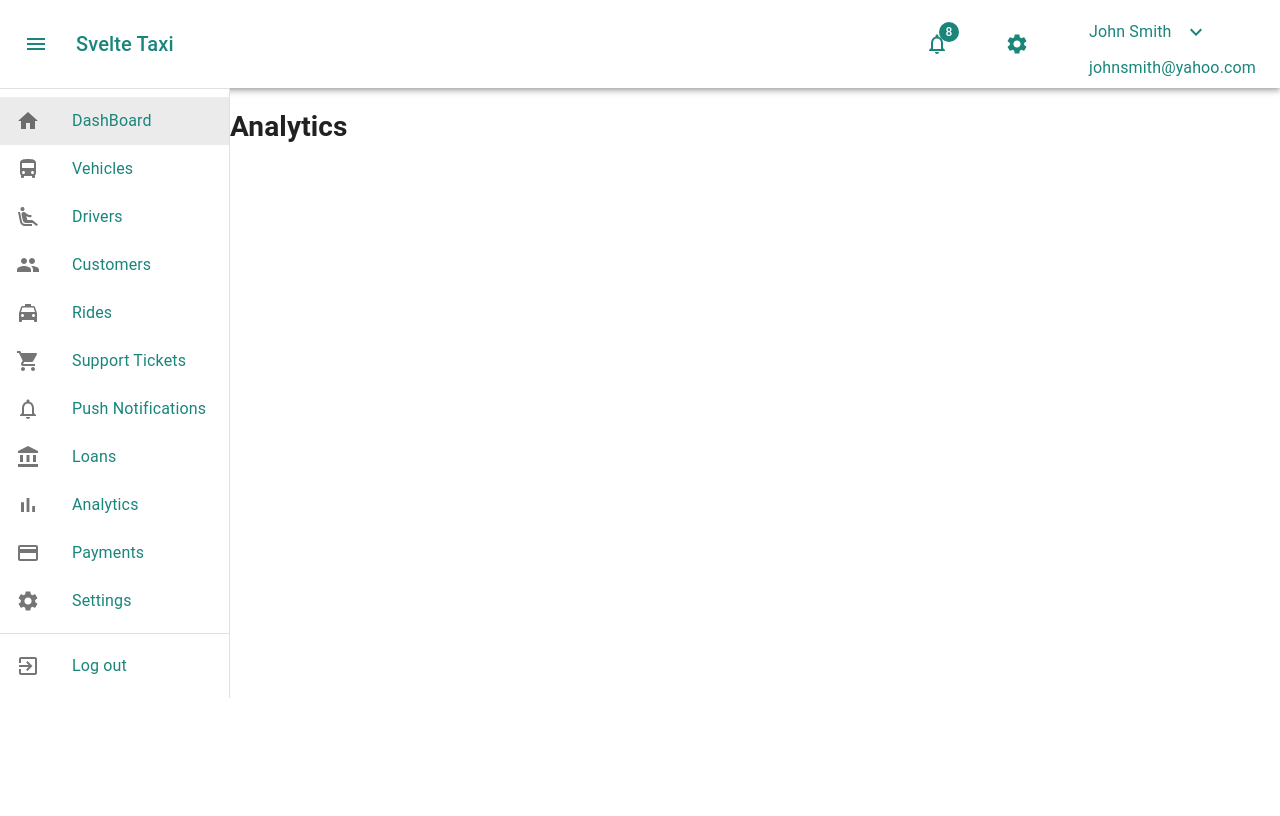
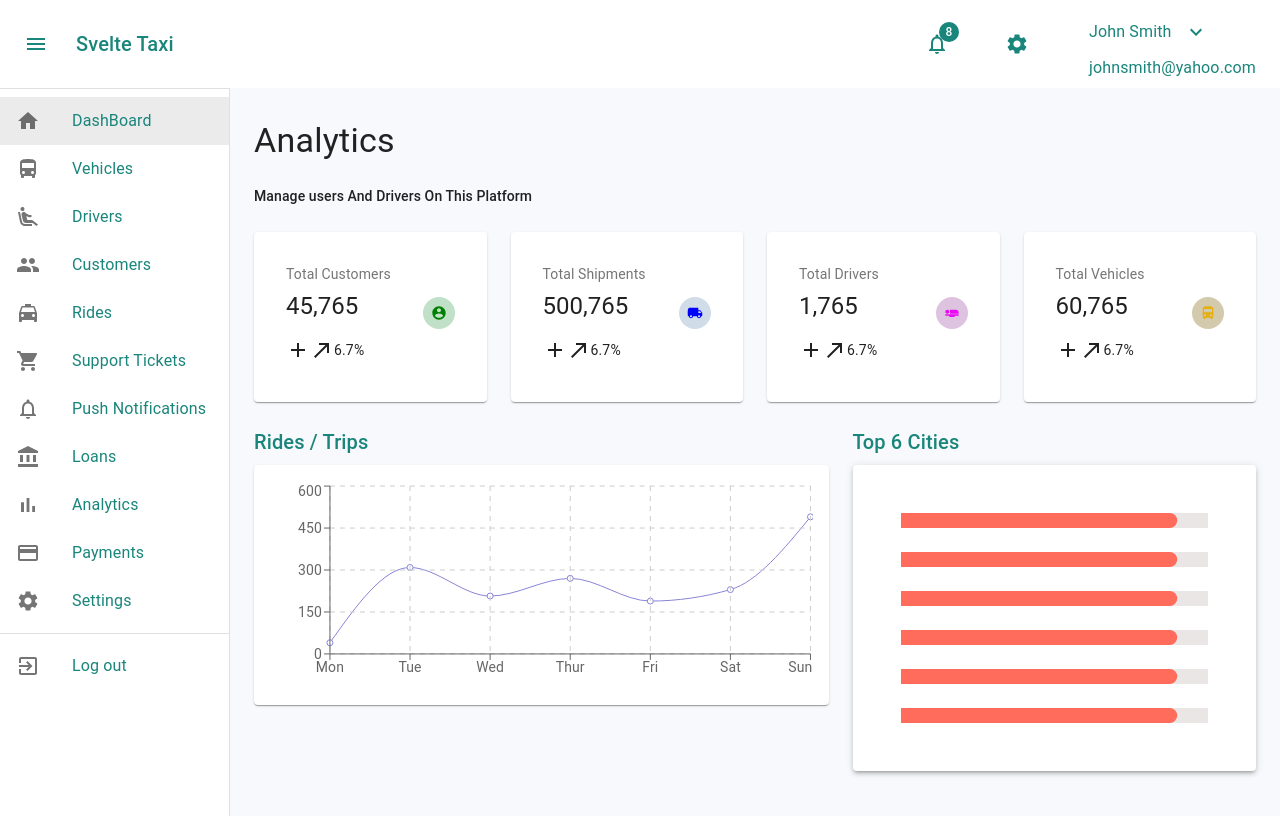
Before and after one commit to walosha/svelte_taxi, a React (Create React App) app: page /Analytics in a window 1280 px wide. Shown: the top 816 px of the page. Built offline with nearby package versions, Linux system fonts and the light colour scheme.

Commit message:
created Analytics page

```diff
--- a/src/data/cardData.js
+++ b/src/data/cardData.js
@@ -3,7 +3,9 @@ import {
   AccountCircleRounded,
   DirectionsBus,
   DriveEtaOutlined,
-  House
+  House,
+  LocalShipping,
+  AirlineSeatFlat
 } from "@material-ui/icons";
 
 export const cardData = [
@@ -24,7 +26,7 @@ export const cardData = [
     colorLight: "#d0dce8"
   },
   {
-    title: "Total Drvers",
+    title: "Total Drivers",
     amount: "1,765",
     percentChange: 6.7,
     icon: <DirectionsBus />,
@@ -36,6 +38,40 @@ export const cardData = [
     amount: "1,200,765",
     percentChange: 6.7,
     icon: <House />,
+    colorDark: "#e5af0d",
+    colorLight: "#d3caad"
+  }
+];
+export const analyticsData = [
+  {
+    title: "Total Customers",
+    amount: "45,765",
+    percentChange: 6.7,
+    icon: <AccountCircleRounded />,
+    colorDark: "green",
+    colorLight: "#c0e0c7"
+  },
+  {
+    title: "Total Shipments",
+    amount: "500,765",
+    percentChange: 6.7,
+    icon: <LocalShipping />,
+    colorDark: "blue",
+    colorLight: "#d0dce8"
+  },
+  {
+    title: "Total Drivers",
+    amount: "1,765",
+    percentChange: 6.7,
+    icon: <AirlineSeatFlat />,
+    colorDark: "#e909f4",
+    colorLight: "#dec3e0"
+  },
+  {
+    title: "Total Vehicles",
+    amount: "60,765",
+    percentChange: 6.7,
+    icon: <DirectionsBus />,
     colorDark: "#e5af0d",
     colorLight: "#d3caad"
   }
--- a/src/pages/analytics.jsx
+++ b/src/pages/analytics.jsx
@@ -1,9 +1,76 @@
 import React from "react";
+import { makeStyles } from "@material-ui/core/styles";
+import Grid from "@material-ui/core/Grid";
+import { Typography, Container, Paper } from "@material-ui/core";
+import DashBoardInfoCard from "../components/DashBoardInfoCard";
+import { RenderLineChart } from "../components/chart";
+import ProgressBar from "../components/ProgessBar";
+import { analyticsData } from ".././data/cardData";
+import { lineData } from ".././data/lineChartData";
+
+const useStyles = makeStyles(theme => ({
+  root: {
+    display: "flex"
+  },
+  content: {
+    flexGrow: 1,
+    height: "100vh",
+    overflow: "auto",
+    background: "#f7f9fc"
+  },
+  container: {
+    paddingTop: theme.spacing(4),
+    paddingBottom: theme.spacing(4)
+  },
+  paper: {
+    padding: theme.spacing(3)
+  }
+}));
 
 export default function Analytics() {
+  const classes = useStyles();
   return (
-    <div>
-      <h1> Analytics</h1>
-    </div>
+    <main className={classes.content}>
+      <Container maxWidth="lg" className={classes.container}>
+        <Grid container spacing={3}>
+          <Grid item xs={12}>
+            <Typography variant="h4">Analytics</Typography>
+          </Grid>
+          <Grid item xs={12}>
+            <Typography variant="subtitle2">
+              Manage users And Drivers On This Platform
+            </Typography>
+          </Grid>
+          {analyticsData.map((data, idx) => (
+            <Grid key={idx} item xs={12} sm={6} md={3}>
+              <DashBoardInfoCard {...data} />
+            </Grid>
+          ))}
+          <Grid className={classes.paper} item sm={12} md={7}>
+            {/* Line chart for trip and Travel */}
+            {RenderLineChart(lineData)}
+          </Grid>
+          <Grid item xs={12} sm={12} md={5}>
+            {/* Progress Bar for Top 6 Cities */}
+            <Typography
+              component="h2"
+              variant="h6"
+              color="primary"
+              gutterBottom
+            >
+              Top 6 Cities
+            </Typography>
+            <Paper className={classes.paper} elevation={3}>
+              <ProgressBar />
+              <ProgressBar />
+              <ProgressBar />
+              <ProgressBar />
+              <ProgressBar />
+              <ProgressBar />
+            </Paper>
+          </Grid>
+        </Grid>
+      </Container>
+    </main>
   );
 }
--- a/src/pages/push-notifications.jsx
+++ b/src/pages/push-notifications.jsx
@@ -1,14 +1,21 @@
 import React from "react";
 import { makeStyles } from "@material-ui/core/styles";
-import { Grid, Typography, Container } from "@material-ui/core";
+import { Grid, Typography, Container, Paper } from "@material-ui/core";
 import DashBoardInfoCard from "../components/DashBoardInfoCard";
 import { notificationData } from "../data/cardData";
+import { lineData } from "../data/lineChartData";
+import {
+  BarChart,
+  Legend,
+  Bar,
+  CartesianGrid,
+  XAxis,
+  YAxis,
+  Tooltip
+} from "recharts";
 
 const useStyles = makeStyles(theme => ({
   root: {
-    display: "flex"
-  },
-  content: {
     flexGrow: 1,
     height: "100vh",
     overflow: "auto",
@@ -17,6 +24,10 @@ const useStyles = makeStyles(theme => ({
   container: {
     paddingTop: theme.spacing(4),
     paddingBottom: theme.spacing(4)
+  },
+  paper: {
+    padding: theme.spacing(4),
+    marginTop: theme.spacing(5)
   }
 }));
 
@@ -24,15 +35,15 @@ export default function PushNotifications() {
   const classes = useStyles();
 
   return (
-    <main className={classes.content}>
+    <main className={classes.root}>
       <Container maxWidth="lg" className={classes.container}>
         <Grid container spacing={3}>
           <Grid item xs={12}>
-            <Typography variant="h4">Administrator Dashboard</Typography>
+            <Typography variant="h4">Push Notification</Typography>
           </Grid>
           <Grid item xs={12}>
             <Typography variant="subtitle2">
-              Manage Drivers And Customers with Ease From One Place
+              Send Notifications to users and drivers on the Platform
             </Typography>
           </Grid>
           {notificationData.map((data, idx) => (
@@ -40,6 +51,20 @@ export default function PushNotifications() {
               <DashBoardInfoCard {...data} />
             </Grid>
           ))}
+
+          <Grid item xs={12} md={12} lg={10}>
+            <Paper className={classes.paper}>
+              <BarChart width={730} height={250} data={lineData}>
+                <CartesianGrid strokeDasharray="3 3" />
+                <XAxis dataKey="name" />
+                <YAxis />
+                <Tooltip />
+                <Legend />
+                <Bar dataKey="pv" fill="#8884d8" />
+                <Bar dataKey="uv" fill="#82ca9d" />
+              </BarChart>
+            </Paper>
+          </Grid>
         </Grid>
       </Container>
     </main>
```
